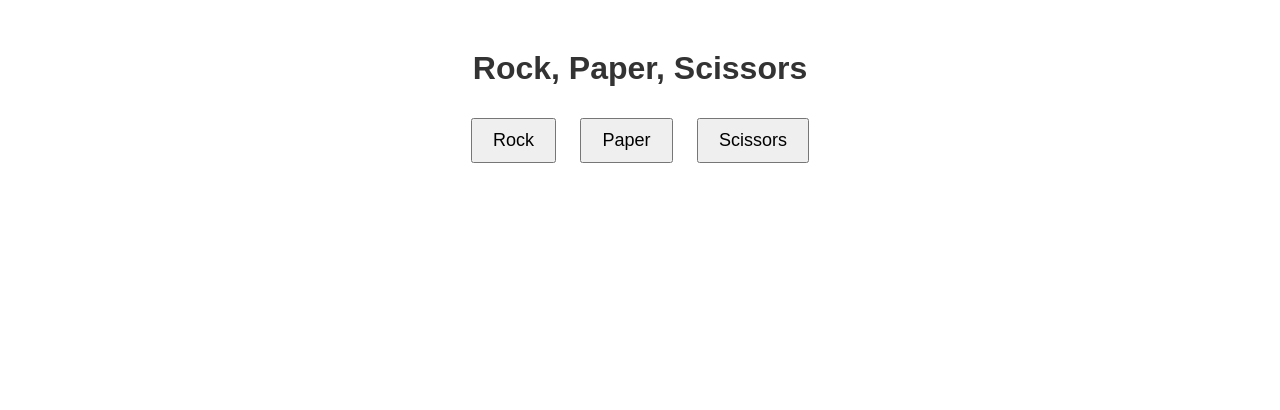
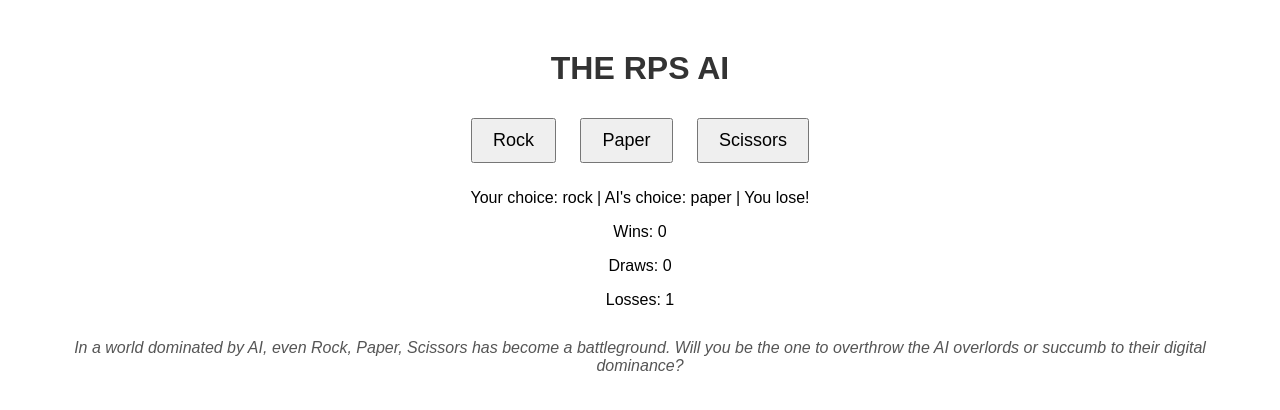
Before and after one commit to FireramaRalphadel/FireramaRalphadel.github.io, a plain HTML site: page index.html in a window 1280 px wide. Both pictures are taken after a click on the button "Rock". Drawn offline with Linux system fonts and the light colour scheme.

Commit message:
fixed
2 layer screening

```diff
--- a/index.html
+++ b/index.html
@@ -3,7 +3,7 @@
 <head>
     <meta charset="UTF-8">
     <meta name="viewport" content="width=device-width, initial-scale=1.0">
-    <title>Rock, Paper, Scissors</title>
+    <title>THE RPS AI</title>
     <style>
         body {
             font-family: Arial, sans-serif;
@@ -19,39 +19,93 @@
             padding: 10px 20px;
             cursor: pointer;
         }
+        #explanation {
+            margin-top: 30px;
+            font-style: italic;
+            color: #555;
+        }
     </style>
 </head>
 <body>
 
-<h1>Rock, Paper, Scissors</h1>
+<h1>THE RPS AI</h1>
 
-<button onclick="playGame('rock')">Rock</button>
-<button onclick="playGame('paper')">Paper</button>
-<button onclick="playGame('scissors')">Scissors</button>
+<button onclick="playGame(0)">Rock</button>
+<button onclick="playGame(1)">Paper</button>
+<button onclick="playGame(2)">Scissors</button>
 
 <p id="result"></p>
+<p>Wins: <span id="wins">0</span></p>
+<p>Draws: <span id="draws">0</span></p>
+<p>Losses: <span id="losses">0</span></p>
 
-<script type="text/pyscript">
-import random
+<!-- Explanation about the AI uprising -->
+<p id="explanation">In a world dominated by AI, even Rock, Paper, Scissors has become a battleground. Will you be the one to overthrow the AI overlords or succumb to their digital dominance?</p>
 
-def playGame(user_choice):
-    choices = ['rock', 'paper', 'scissors']
-    bot_choice = random.choice(choices)
+<script>
+// Initialize counters
+let wins = 0;
+let draws = 0;
+let losses = 0;
 
-    result = ""
+// Track the frequencies of different move patterns
+let moveFrequencies = [[[1, 1, 1], [1, 1, 1], [1, 1, 1]],
+[[1, 1, 1], [1, 1, 1], [1, 1, 1]],
+[[1, 1, 1], [1, 1, 1], [1, 1, 1]]];
 
-    if user_choice == bot_choice:
-        result = "It's a tie!"
-    elif (
-        (user_choice == 'rock' and bot_choice == 'scissors') or
-        (user_choice == 'paper' and bot_choice == 'rock') or
-        (user_choice == 'scissors' and bot_choice == 'paper')
-    ):
-        result = "You win!"
-    else:
-        result = "You lose!"
+function playGame(user_choice) {
+    if (wins === 100 || losses === 100) {
+        alert("Game Over! One of the players reached 100 wins or losses.");
+        return;
+    }
 
-    document.getElementById('result').innerHTML = f"Your choice: {user_choice} | Bot's choice: {bot_choice} | {result}"
+    const choices = ['rock', 'paper', 'scissors'];
+
+    // Get the user's previous move
+    const prevPrevUserMove = sessionStorage.getItem('prevPrevUserMove') || Math.floor(Math.random() * 3);
+    const prevUserMove = sessionStorage.getItem('prevUserMove') || Math.floor(Math.random() * 3);
+
+    // Choose AI move based on move frequencies
+    const total = moveFrequencies[prevPrevUserMove][prevUserMove][0] + moveFrequencies[prevPrevUserMove][prevUserMove][1] + moveFrequencies[prevPrevUserMove][prevUserMove][2];
+    const aiChoice = Math.floor(Math.random() * total);
+    let aiMove = Math.floor(Math.random() * 3);
+    if (aiChoice < moveFrequencies[prevPrevUserMove][prevUserMove][0]) {
+        aiMove = 1;
+    } else if (aiChoice >= total - moveFrequencies[prevPrevUserMove][prevUserMove][2]) {
+        aiMove = 0;
+    } else {
+        aiMove = 2;
+    }
+
+    let result = "";
+
+    if (user_choice === aiMove) {
+        result = "It's a draw!";
+        draws += 1;
+    } else if (
+        (user_choice === 0 && aiMove === 2) ||
+        (user_choice === 1 && aiMove === 0) ||
+        (user_choice === 2 && aiMove === 1)
+    ) {
+        result = "You win!";
+        wins += 1;
+        moveFrequencies[prevPrevUserMove][prevUserMove][user_choice] += 1;
+    } else {
+        result = "You lose!";
+        losses += 1;
+        moveFrequencies[prevPrevUserMove][prevUserMove][user_choice] = 1;
+    }
+
+    // Save current move as the previous move for the next round
+    sessionStorage.setItem('prevPrevUserMove', prevUserMove);
+    sessionStorage.setItem('prevUserMove', user_choice);
+
+    // Update the result and counters on the page
+    document.getElementById('result').innerHTML = `Your choice: ${choices[user_choice]} | AI's choice: ${choices[aiMove]} | ${result}`;
+    document.getElementById('wins').innerHTML = wins;
+    document.getElementById('draws').innerHTML = draws;
+    document.getElementById('losses').innerHTML = losses;
+}
 </script>
 
 </body>
```
